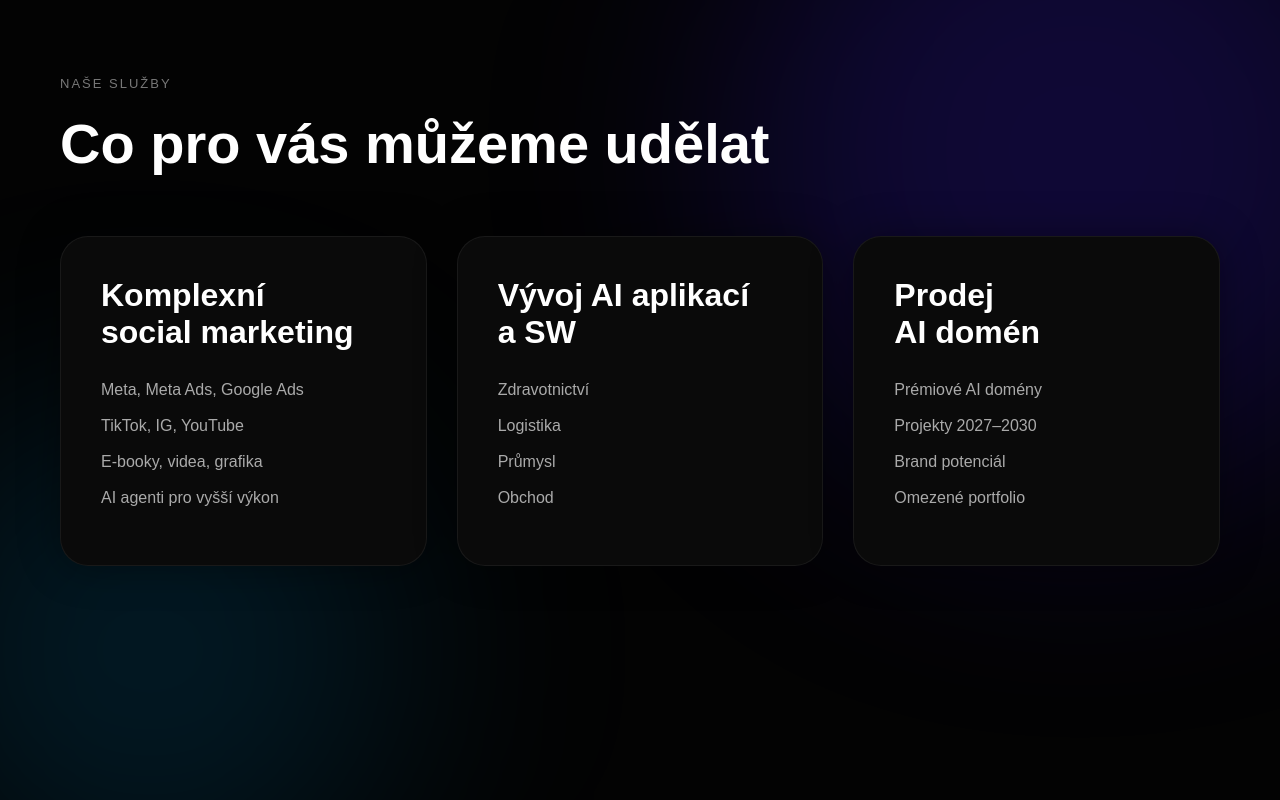
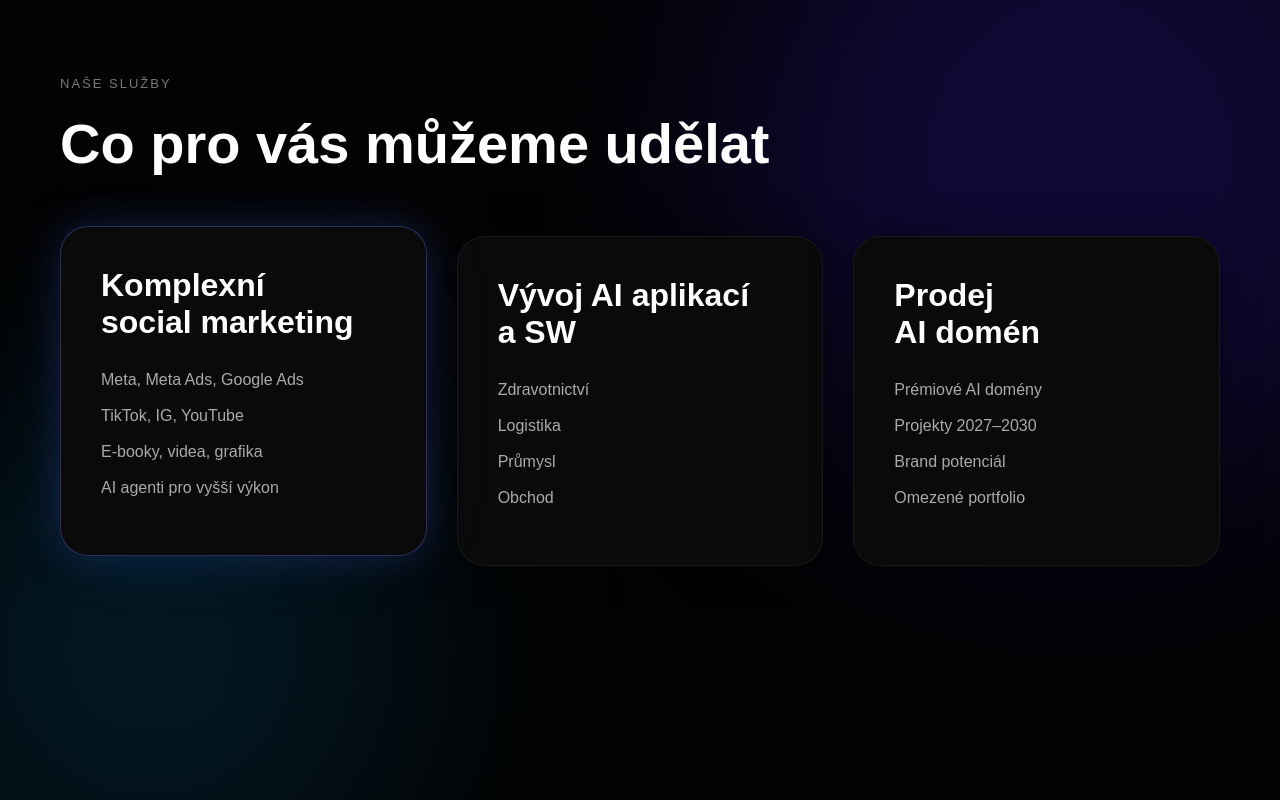
Before and after one commit to groweacz-cyber/Growea-web, a React (Vite) app: page / in a window 1280 px wide. In both pictures the pointer is over the element 243 px from the left and 1361 px from the top of the page. Shown: the part 961-1761 px from the top of the page. Built offline with nearby package versions, Linux system fonts and the light colour scheme.

Commit message:
Update index.css

```diff
--- a/src/index.css
+++ b/src/index.css
@@ -220,6 +220,16 @@ body{
   border-radius:28px;
   padding:40px;
   box-shadow:0 0 40px #00000066;
+  transition: all 0.35s ease;
+cursor:pointer;
+}
+.card:hover,
+.ref-card:hover{
+  transform:translateY(-10px);
+  border:1px solid #6b7cff55;
+  box-shadow:
+    0 0 40px #5f5fff33,
+    0 0 80px #00aaff11;
 }
 
 .card h3,
```
